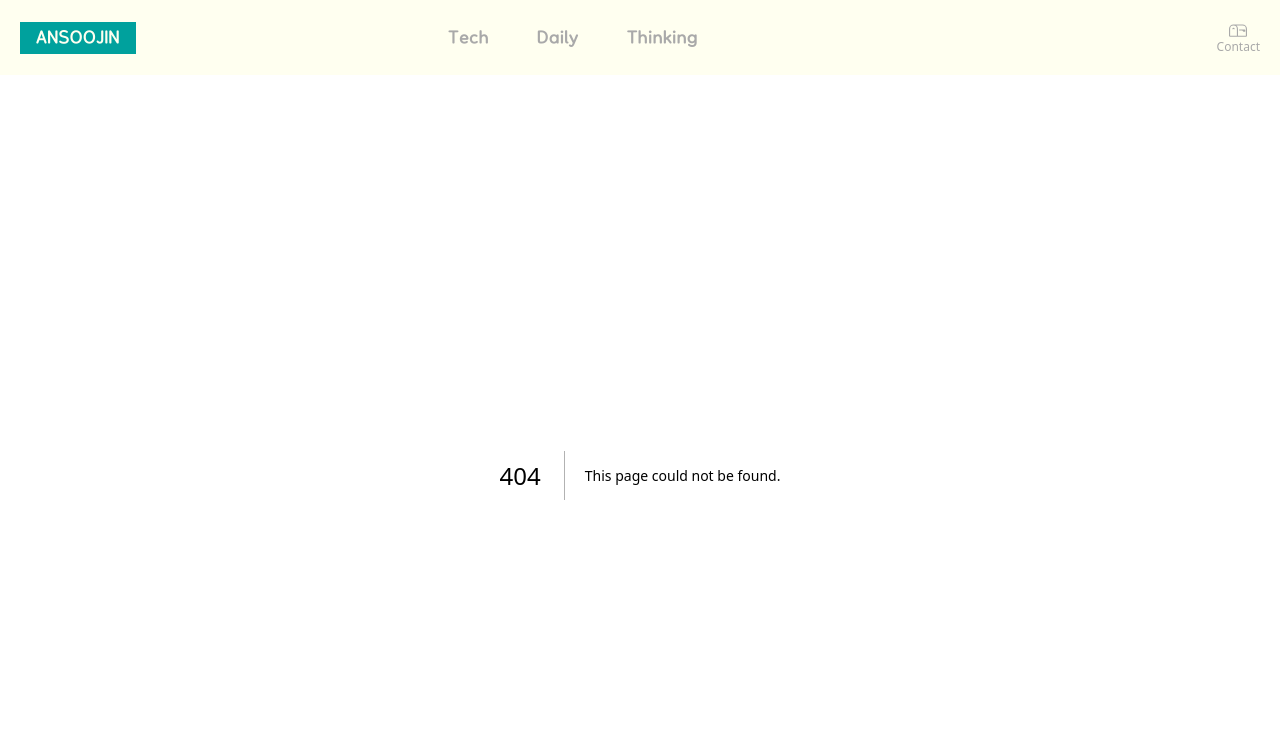
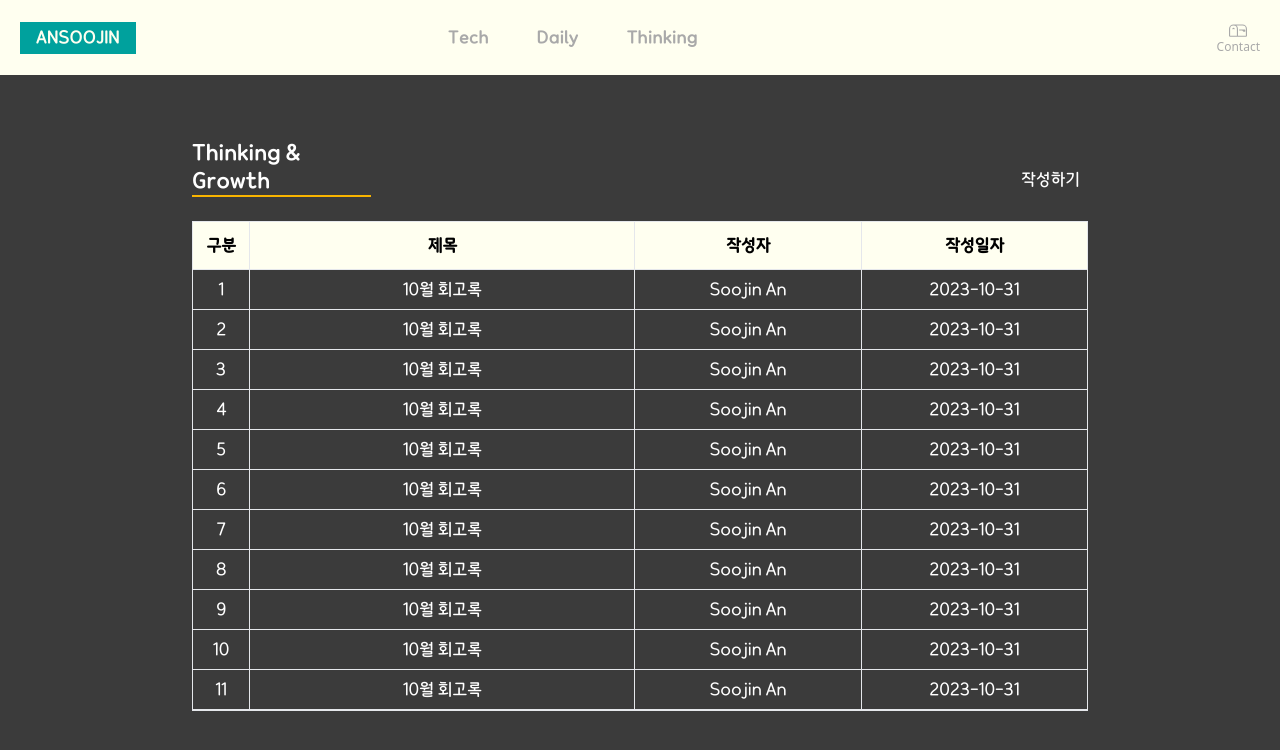
Before and after one commit to devsoojin/blog, a Next.js app in the folder soojin/: page /thinking in a window 1280 px wide. Before the commit this address had no page. Shown: the top 750 px of the page. Built offline with nearby package versions, Linux system fonts and the light colour scheme.

Commit message:
feat: add thinking page

```diff
--- /dev/null
+++ b/soojin/pages/thinking/index.tsx
@@ -0,0 +1,133 @@
+import { Preview } from "@/components/Preview";
+import { useState } from 'react';
+import { useRouter } from "next/router";
+
+interface ThinkingProps {
+    title: string;
+    content: string;
+    author: string;
+    date: string;
+};
+
+const dummy: ThinkingProps[] = [
+    {
+        title: "10월 회고록",
+        content: "개인 블로그를 개발 중입니다 !!",
+        author: 'Soojin An',
+        date: "2023-10-31"
+    },
+    {
+        title: "10월 회고록",
+        content: "개인 블로그를 개발 중입니다 !!",
+        author: 'Soojin An',
+        date: "2023-10-31"
+    },
+    {
+        title: "10월 회고록",
+        content: "개인 블로그를 개발 중입니다 !!",
+        author: 'Soojin An',
+        date: "2023-10-31"
+    },
+    {
+        title: "10월 회고록",
+        content: "개인 블로그를 개발 중입니다 !!",
+        author: 'Soojin An',
+        date: "2023-10-31"
+    },
+    {
+        title: "10월 회고록",
+        content: "개인 블로그를 개발 중입니다 !!",
+        author: 'Soojin An',
+        date: "2023-10-31"
+    },
+    {
+        title: "10월 회고록",
+        content: "개인 블로그를 개발 중입니다 !!",
+        author: 'Soojin An',
+        date: "2023-10-31"
+    },
+    {
+        title: "10월 회고록",
+        content: "개인 블로그를 개발 중입니다 !!",
+        author: 'Soojin An',
+        date: "2023-10-31"
+    },
+    {
+        title: "10월 회고록",
+        content: "개인 블로그를 개발 중입니다 !!",
+        author: 'Soojin An',
+        date: "2023-10-31"
+    },
+        {
+        title: "10월 회고록",
+        content: "개인 블로그를 개발 중입니다 !!",
+        author: 'Soojin An',
+        date: "2023-10-31"
+    },
+    {
+        title: "10월 회고록",
+        content: "개인 블로그를 개발 중입니다 !!",
+        author: 'Soojin An',
+        date: "2023-10-31"
+    },
+    {
+        title: "10월 회고록",
+        content: "개인 블로그를 개발 중입니다 !!",
+        author: 'Soojin An',
+        date: "2023-10-31"
+    },
+
+];
+
+
+const ThinkingMainPage = () => {
+    const router = useRouter();
+    return (
+        <div className="mt-[4rem] font-[NPS]">
+            <div className="flex w-[70vw] mx-auto">
+                <div className="mb-[1.5rem] text-xl font-[NPSBold] w-[20%] border-b-2 border-mainYellow">Thinking & Growth</div>
+                <div className="w-[80%] flex justify-end">
+                    <button className="hover:text-mainYellow px-2" onClick={() => {
+                        router.push("/thinking/writing")
+                    }}>작성하기</button>
+
+                </div>
+            </div>
+            <table className={`w-[70vw] mx-auto border h-[56vh] `} >
+                <thead>
+                    <tr className="h-[6vh] bg-[ivory] text-[#000000]">
+                        <th className="w-[5vw] border">구분</th>
+                        <th className="w-[35vw] border">제목</th>
+                        <th className="w-[20vw] border" >작성자</th>
+                        <th className="w-[20vw] border">작성일자</th>
+                    </tr>
+                </thead>
+                <tbody className="text-center">
+                    {
+                        dummy.map((data, idx) => (
+                            <tr key={idx} className="h-[5vh]">
+                                <td className="border">{idx + 1}</td>
+                                <td className="border cursor-pointer">{data.title}</td>
+                                <td className="border">{data.author}</td>
+                                <td className="border">{data.date}</td>
+                            </tr>
+                        ))
+                    }
+                </tbody>
+                {/* {
+                    dummy.map((data) => (
+                        <div className="border rounded-lg w-[25vw] h-[35vh] my-3 mx-2">
+                            <div className="h-[50%] border-b p-2">Image</div>
+                            <div className="h-[10%] p-2">{data.title}</div>
+                            <div className="h-[30%] p-2 text-sm">{data.content}</div>
+                            <div className="h-[10%] p-2 text-xs flex justify-end ">@{data.author}</div>
+                        </div>
+                    ))
+                } */}
+                <div></div>
+            </table>
+        </div>
+    )
+};
+
+export default ThinkingMainPage;
```
